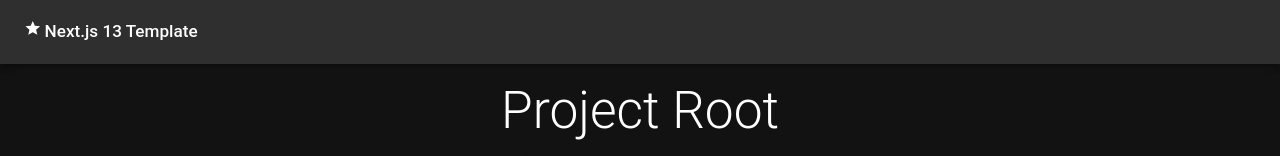
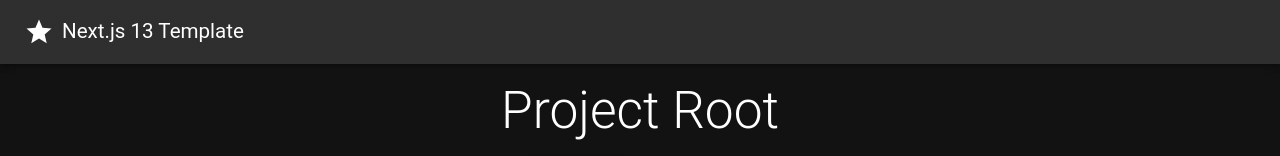
Before and after one commit to mopore/next_ts_react_mui, a Next.js app: page / in a window 1280 px wide. Shown: the top 156 px of the page. Built offline with nearby package versions, Linux system fonts and the light colour scheme.

Commit message:
Make the Appbar clickable and navigate to root.

```diff
--- a/src/components/JniAppBar.tsx
+++ b/src/components/JniAppBar.tsx
@@ -1,5 +1,8 @@
-import { Typography, AppBar, Toolbar, Box } from '@mui/material';
+import { Typography, AppBar, Toolbar, Box  } from '@mui/material';
+import Link from 'next/link';
 import Star from '@mui/icons-material/Star';
+import paths from '../shared/paths';
+import { Padding } from '@mui/icons-material';
 
 const JniAppBar = () => {
 	return (
@@ -12,12 +15,26 @@ const JniAppBar = () => {
 						alignItems="center"
 						width="100%"
 					>
-						<Box display="flex">
-							<Star style={{ paddingRight: '3px'}}/>
-							<Typography variant="h6">
-								Next.js 13 Template
-							</Typography>
-						</Box>
+						<Link href={paths.home} passHref style={{textDecorationLine: 'none',}}>
+							<Box
+								display="flex"
+								alignItems={'center'}
+							>
+								<Star fontSize='large' sx={{
+									color: 'text.primary'
+									}}
+								/>
+								<Typography
+									sx={{
+										typography: 'h5',
+										paddingLeft: '0.5rem',
+										color: 'text.primary',
+									}}
+								>
+									Next.js 13 Template
+								</Typography>
+							</Box>
+						</Link>
 					</Box>
 				</Toolbar>
 			</AppBar>
```
